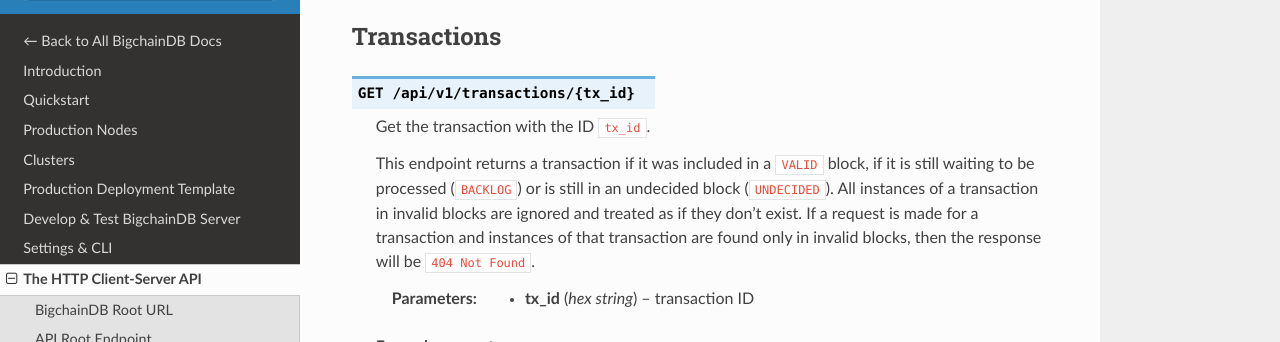
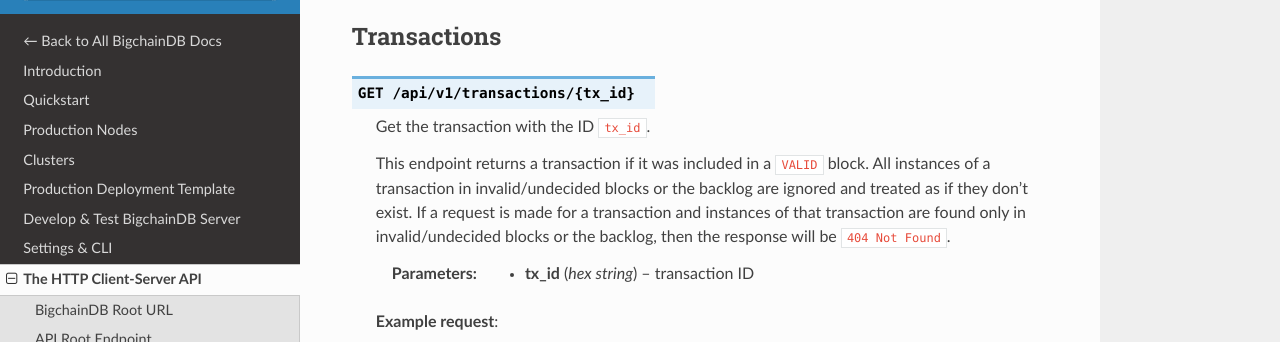
Before and after one commit to bigchaindb/bigchaindb, a Sphinx documentation site: the page built from docs/server/source/http-client-server-api.rst, in a window 1280 px wide and 900 px high, scrolled down 737 px, cut to the strip 104-446 px from the top of the window. Built offline with Sphinx 7.4.7 and the Read the Docs theme 2.0.0, drawn with Linux system fonts in a browser that asks for light colours; pages that are not in the unit, such as notebooks, are missing from menus.

Commit message:
/transactions/ID only returns VALID transactions

```diff
--- a/docs/server/source/http-client-server-api.rst
+++ b/docs/server/source/http-client-server-api.rst
@@ -46,12 +46,12 @@
 
    Get the transaction with the ID ``tx_id``.
 
-   This endpoint returns a transaction if it was included in a ``VALID`` block,
-   if it is still waiting to be processed (``BACKLOG``) or is still in an
-   undecided block (``UNDECIDED``). All instances of a transaction in invalid
-   blocks are ignored and treated as if they don't exist. If a request is made
-   for a transaction and instances of that transaction are found only in
-   invalid blocks, then the response will be ``404 Not Found``.
+   This endpoint returns a transaction if it was included in a ``VALID`` block.
+   All instances of a transaction in invalid/undecided blocks or the backlog
+   are ignored and treated as if they don't exist. If a request is made for a
+   transaction and instances of that transaction are found only in
+   invalid/undecided blocks or the backlog, then the response will be ``404 Not
+   Found``.
 
    :param tx_id: transaction ID
    :type tx_id: hex string
```
Also changed, not shown: 2 other files.
